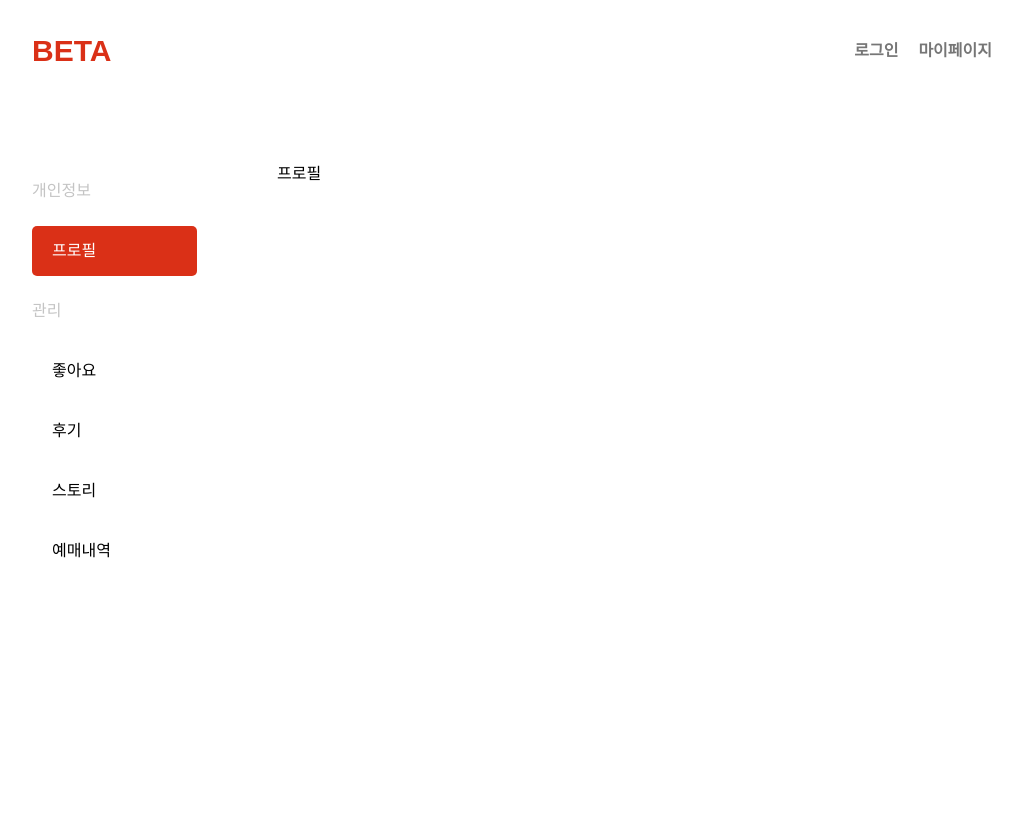
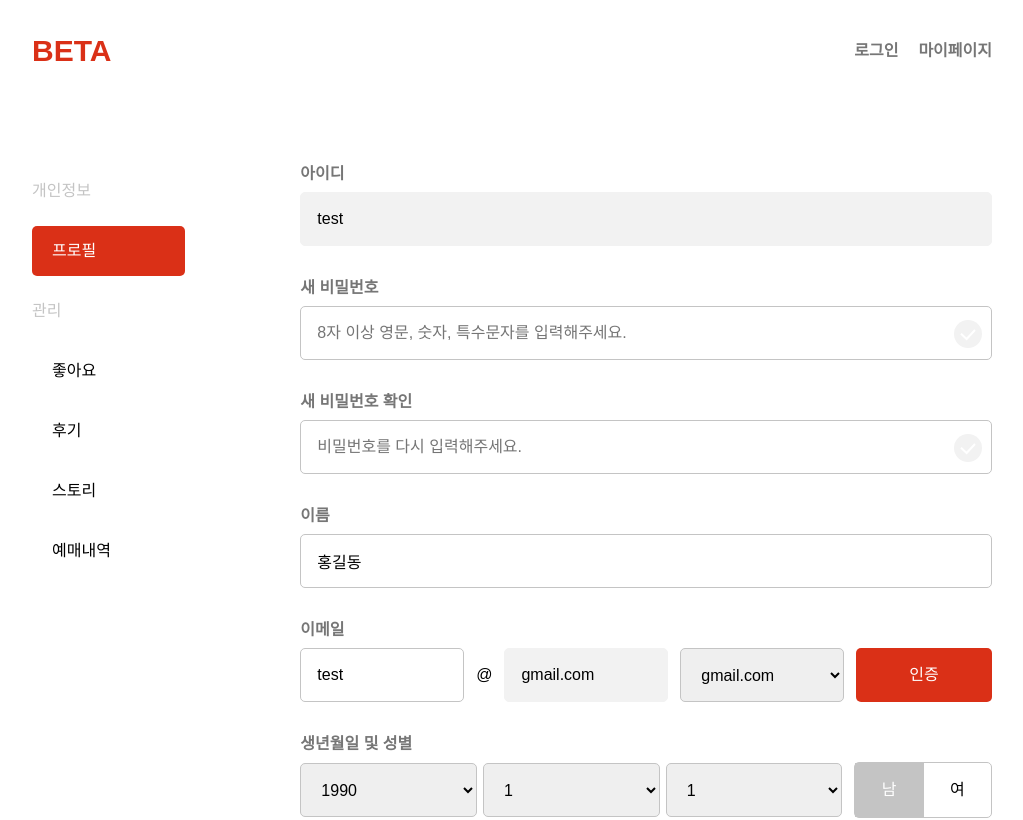
Before and after one commit to yoonth95/beta-frontend, a React (Vite) app: page /mypage in a window 1280 px wide. Shown: the top 820 px of the page, without its empty margins (128-1151 px from the left). Built offline with nearby package versions, Linux system fonts and the light colour scheme; a web font is replaced by a local one.

Commit message:
Design: 마이페이지 Profile 컴포넌트 마크업 및 디자인 (#15)

```diff
--- a/src/components/mypage/Profile/Profile.module.css
+++ b/src/components/mypage/Profile/Profile.module.css
@@ -0,0 +1,37 @@
+.profile-section-form {
+  display: flex;
+  flex-direction: column;
+  height: 80%;
+  gap: 2.125rem;
+  margin-bottom: 1.875rem;
+  padding-left: 2.1875rem;
+}
+
+.profile-section-form label {
+  font-weight: 700;
+}
+
+.profile-section-form-group {
+  display: flex;
+  align-items: flex-end;
+  position: relative;
+}
+.profile-section-form-group fieldset {
+  flex: 4;
+}
+.profile-section-form-group button {
+  height: 54px;
+  margin-left: 0.75rem;
+  flex: 1;
+}
+.profile-section-form-group.top-minus10 {
+  margin-top: -1.25rem;
+}
+.profile-submit-button {
+  width: 100%;
+  display: flex;
+  justify-content: flex-end;
+}
+.profile-submit-button button {
+  width: 30%;
+}
--- a/src/components/mypage/Profile/Profile.tsx
+++ b/src/components/mypage/Profile/Profile.tsx
@@ -1,7 +1,161 @@
-import React from "react";
+import React, { useState, useEffect } from "react";
+import classNames from "classnames/bind";
+import { InputField, InputFieldGroup, Button, Timer } from "@/components/common";
+import styles from "./Profile.module.css";
+import { isPasswordCheck, isPasswordDoubleCheck } from "@/utils/passwordCheck";
+import { isEmailCheck } from "@/utils/emailCheck";
+
+const item = {
+  user_id: "test",
+  user_name: "홍길동",
+  user_email: "test@naver.com",
+  user_phone: "010-1234-5678",
+  user_birthdate: "1990-01-01",
+  user_gender: 1,
+  user_role: "User",
+};
+
+interface BirthdateGenderType {
+  year: string;
+  month: string;
+  day: string;
+  gender: "male" | "female" | null;
+}
+
+interface idPasswordCheck {
+  value: string;
+  isConfirm: boolean;
+}
+
+const cx = classNames.bind(styles);
 
 const Profile = () => {
-  return <div>프로필</div>;
+  const [password, setPassword] = useState<idPasswordCheck>({ value: "", isConfirm: false });
+  const [checkPassword, setCheckPassword] = useState<idPasswordCheck>({ value: "", isConfirm: false });
+  const [name, setName] = useState("");
+  const [phone, setPhone] = useState({ phone1: "", phone2: "", phone3: "" });
+  const [birthGender, setBirthGender] = useState<BirthdateGenderType>({
+    year: "",
+    month: "",
+    day: "",
+    gender: null,
+  });
+  const [email, setEmail] = useState({ email1: "", email2: "" });
+  const [isEmailSend, setIsEmailSend] = useState(false);
+  const [emailCertValue, setEmailCertValue] = useState("");
+  const [time, setTime] = useState(180); // 3분
+
+  useEffect(() => {
+    const [year, month, day] = item.user_birthdate.split("-");
+    const [phone1, phone2, phone3] = item.user_phone.split("-");
+    const [email1, email2] = item.user_email.split("@");
+
+    setName(item.user_name);
+    setPhone({ phone1: phone1, phone2: phone2, phone3: phone3 });
+    setBirthGender({ year: year, month: month, day: day, gender: item.user_gender === 1 ? "male" : "female" });
+    setEmail({ email1, email2 });
+  }, []);
+
+  // 제출
+  const handleSubmit = (e: React.FormEvent<HTMLFormElement>) => {
+    e.preventDefault();
+    console.log({
+      타입: item.user_role,
+      아이디: item.user_id,
+      비밀번호: password.value,
+      이름: name,
+      전화번호: `${phone.phone1}-${phone.phone2}-${phone.phone3}`,
+      생년월일: `${birthGender.year}-${birthGender.month}-${birthGender.day}`,
+      성별: `${birthGender.gender === "male" ? 1 : 2}`,
+      이메일: `${email.email1}@${email.email2}`,
+    });
+  };
+
+  // 비밀번호
+  const handlePassword = (e: React.ChangeEvent<HTMLInputElement>) => {
+    setPassword({ ...password, value: e.currentTarget.value, isConfirm: isPasswordCheck(e.currentTarget.value) });
+  };
+
+  // 비밀번호 확인
+  const handleCheckPassword = (e: React.ChangeEvent<HTMLInputElement>) => {
+    setCheckPassword({ ...checkPassword, value: e.currentTarget.value, isConfirm: isPasswordDoubleCheck(password.value, e.currentTarget.value) });
+  };
+
+  // 이메일 전송
+  const handleSendEmail = () => {
+    const fullEmail = `${email.email1}@${email.email2}`;
+    if (isEmailCheck(fullEmail)) {
+      if (fullEmail !== item.user_email) {
+        // 인증번호 이메일 발송
+        console.log("이메일 전송");
+        setTime(180);
+        setIsEmailSend(true);
+      }
+    }
+  };
+
+  // 인증번호 확인
+  const handleCertConfirm = () => {
+    // 인증번호 확인
+    console.log("인증번호 확인");
+  };
+
+  return (
+    <form onSubmit={handleSubmit} className={styles["profile-section-form"]}>
+      <div className={styles["profile-section-form-group"]}>
+        <InputField required type="text" value={item.user_id} readOnly>
+          아이디
+        </InputField>
+      </div>
+      <InputField
+        type="password"
+        name="password"
+        placeholder="8자 이상 영문, 숫자, 특수문자를 입력해주세요."
+        value={password.value}
+        onChange={handlePassword}
+        isConfirm={password.isConfirm}
+      >
+        새 비밀번호
+      </InputField>
+      <InputField
+        type="password"
+        name="password"
+        placeholder="비밀번호를 다시 입력해주세요."
+        value={checkPassword.value}
+        onChange={handleCheckPassword}
+        isConfirm={checkPassword.isConfirm}
+      >
+        새 비밀번호 확인
+      </InputField>
+      <InputField required type="text" placeholder="이름을 입력해주세요." value={name} onChange={(e) => setName(e.currentTarget.value)}>
+        이름
+      </InputField>
+      <div className={styles["profile-section-form-group"]}>
+        <InputFieldGroup required type="email" values={email} setValues={setEmail} userType={"User"} />
+        <Button onClick={handleSendEmail}>인증</Button>
+      </div>
+      {isEmailSend && time > 0 && (
+        <div className={cx("profile-section-form-group", "top-minus10")}>
+          <InputField
+            required
+            type="text"
+            name="email-cert"
+            placeholder="인증번호를 입력해주세요."
+            value={emailCertValue}
+            onChange={(e) => setEmailCertValue(e.currentTarget.value)}
+          ></InputField>
+          <Button onClick={handleCertConfirm}>확인</Button>
+          <Timer time={time} setTime={setTime} />
+        </div>
+      )}
+      <InputFieldGroup required type="birthdate-gender" values={birthGender} setValues={setBirthGender} />
+      <InputFieldGroup required type="phone" values={phone} setValues={setPhone} />
+
+      <div className={styles["profile-submit-button"]}>
+        <Button type="submit">수정 완료</Button>
+      </div>
+    </form>
+  );
 };
 
 export default Profile;
```
